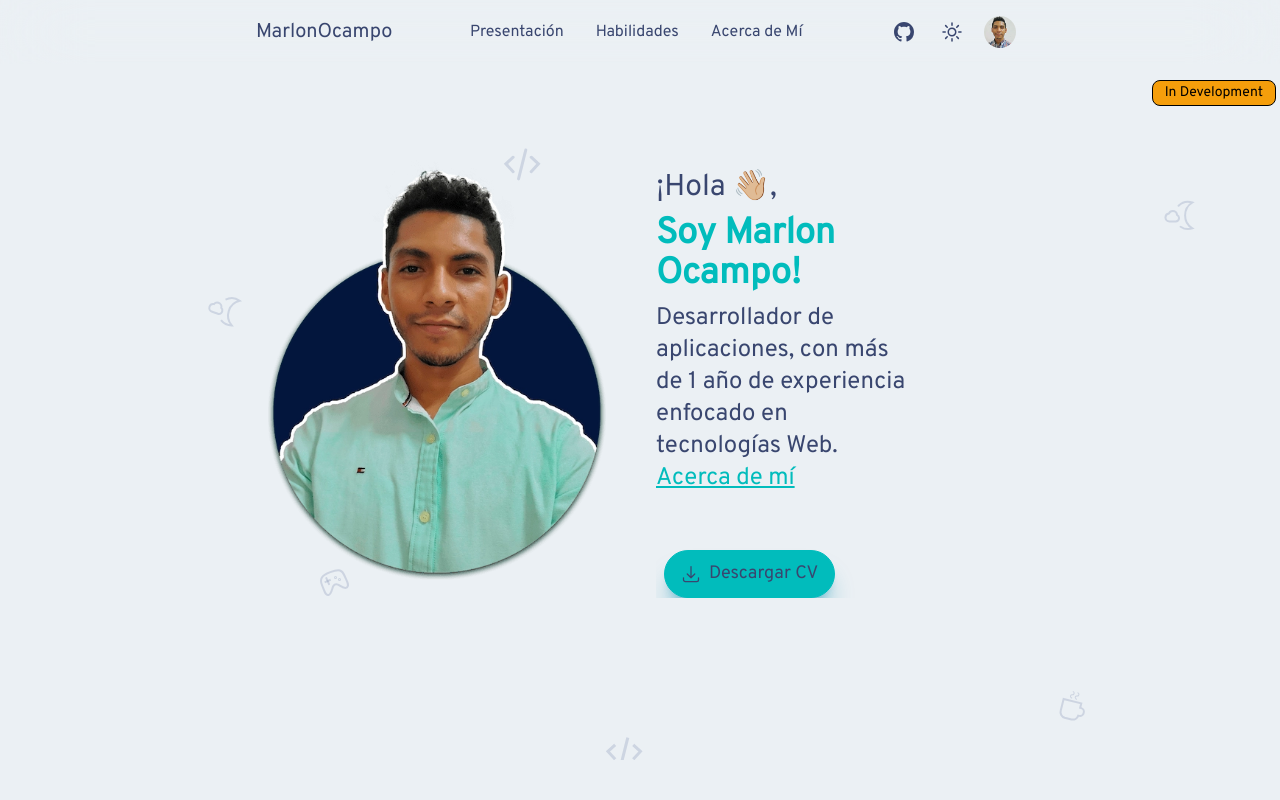
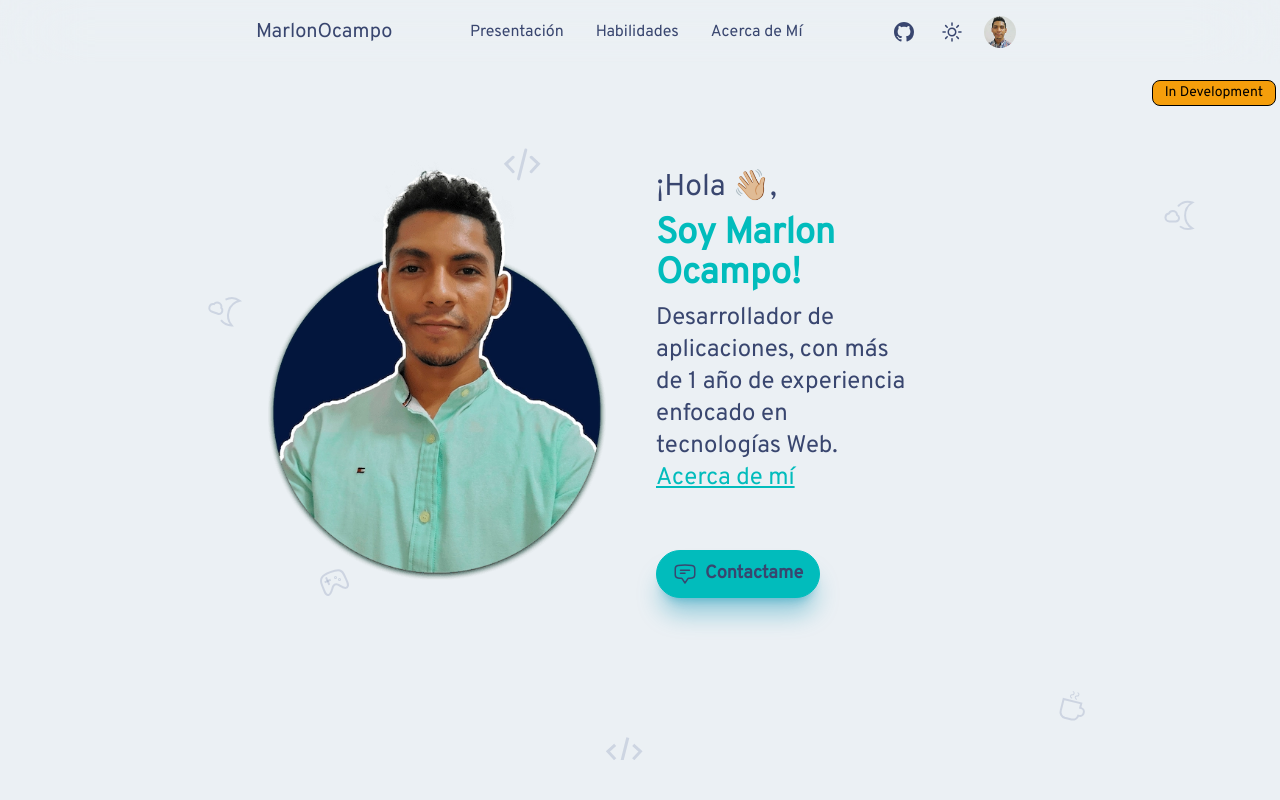
Before and after one commit to marlonocampo/portfolio, a React (Vite) app: page / in a window 1280 px wide. Shown: the top 800 px of the page. Built offline with nearby package versions, Linux system fonts and the light colour scheme.

Commit message:
animation presentation

```diff
--- /dev/null
+++ b/src/assets/icons/MessageIcon.tsx
@@ -0,0 +1,5 @@
+export const MessageIcon = (): JSX.Element => (
+  <svg xmlns='http://www.w3.org/2000/svg' fill='none' viewBox='0 0 24 24' strokeWidth={1.5} stroke='currentColor' className='w-6 h-6'>
+    <path strokeLinecap='round' strokeLinejoin='round' d='M7.5 8.25h9m-9 3H12m-9.75 1.51c0 1.6 1.123 2.994 2.707 3.227 1.129.166 2.27.293 3.423.379.35.026.67.21.865.501L12 21l2.755-4.133a1.14 1.14 0 01.865-.501 48.172 48.172 0 003.423-.379c1.584-.233 2.707-1.626 2.707-3.228V6.741c0-1.602-1.123-2.995-2.707-3.228A48.394 48.394 0 0012 3c-2.392 0-4.744.175-7.043.513C3.373 3.746 2.25 5.14 2.25 6.741v6.018z' />
+  </svg>
+)
--- a/src/assets/styles/index.css
+++ b/src/assets/styles/index.css
@@ -68,16 +68,21 @@ h1 {
     background-image: url('/src/assets/images/bgtexture.svg');
   }
 
-  .openEffect {
-    transform: scale(.8);
-    animation: slideUp .9s ease forwards .1s;
+  .zoomEffect {
+    transform: scale(.9);
+    animation: slideOrigin .5s ease forwards .1s;
   }
 
-  @keyframes slideUp {
-    0% {
-    }
+  .slideUp {
+    transform: translateY(20px);
+    animation: slideOrigin .5s ease forwards .1s;
+  }
+
+  @keyframes slideOrigin {
+    0% {}
     100% {
       transform: translateY(0px);
+      animation: none;
     }
   }
 }
--- a/src/components/nav/Navbar.tsx
+++ b/src/components/nav/Navbar.tsx
@@ -12,7 +12,7 @@ export function NavBar (): JSX.Element {
   const classLinks = 'linknav activeEfect hover:text-secondary-content'
 
   return (
-    <nav className={'text-secondary navbar fixed bg-transparent backdrop-blur-2xl justify-between px-8 xl:px-64'}>
+    <nav className={'text-secondary navbar fixed bg-transparent backdrop-blur-2xl z-20 justify-between px-8 xl:px-64'}>
       <div className='flex justify-center content-center items-center'>
         <button
           className='md:hidden btn btn-ghost btn-circle'
--- a/src/components/nav/Sidebar.tsx
+++ b/src/components/nav/Sidebar.tsx
@@ -9,7 +9,7 @@ export default function Sidebar (): JSX.Element {
                       hover:bg-secondary-focus   rounded-full flex gap-3 text-secondary`
   return (
     <div
-      className={`${isOpen ? 'translate-x-0' : '-translate-x-full'} z-10 h-screen w-screen fixed
+      className={`${isOpen ? 'translate-x-0' : '-translate-x-full'} z-50 h-screen w-screen fixed
                     backdrop-blur-md ease-in-out duration-200`}
     >
       <div className={`p-4 w-64 h-full bg-primary border-r shadow-xl
--- a/src/components/sections/presentation/Presentation.tsx
+++ b/src/components/sections/presentation/Presentation.tsx
@@ -1,6 +1,6 @@
 import { useContext } from 'react'
 import { ThemeContext } from 'src/context/ThemeContext'
-import { DownloadIcon } from '@assets/¨icons/DownloadIcon'
+import { MessageIcon } from '@assets/¨icons/MessageIcon'
 export function Presentation (): JSX.Element {
   const { isDark } = useContext(ThemeContext)
   const photoProfileTheme = (): string => {
@@ -11,24 +11,25 @@ export function Presentation (): JSX.Element {
   return (
     <div id='#home' className={'gridColumns py-24 px-8 xl:px-64 h-[95vh] bgTexture'}>
       <div className='flex justify-center items-center'>
-        <img src={photoProfileTheme()} width={'400px'} height={'400px'} alt='Photo profile marlonocampo' />
+        <img src={photoProfileTheme()} className='hover:scale-105 transition-all' width={'400px'} height={'400px'} alt='Photo profile marlonocampo' />
       </div>
-      <div className='flex items-center'>
-        <article className={'openEffect text-secondary prose xl:w-[70%] overflow-hidden'}>
+      <div className='flex flex-col items-start justify-center'>
+        <article className={'zoomEffect z-10 text-secondary prose xl:w-[70%] overflow-hidden'}>
           <p className='text-3xl my-2'>¡Hola 👋🏼,</p>
           <h1 className='text-info my-2 prose-h1'>Soy Marlon Ocampo!</h1>
           <p className='text-2xl my-2'>
             Desarrollador de aplicaciones, con más de 1 año de experiencia enfocado en tecnologías Web.<br />
-            <a className='text-info' href='#'>Acerca de mí</a>
+            <a className='text-info activeEfect' href='#'>Acerca de mí</a>
           </p>
-          <a
-            href='#' className='prose btn btn-info text-lg decoration-transparent hover:bg-info-content
-            rounded-full mt-12 shadow-xl shadow-cyan-600/40 capitalize text-secondary mx-2'
+        </article>
+        <div className='slideUp'>
+          <button className='btn btn-info text-lg decoration-transparent hover:bg-info-content
+            rounded-full mt-12 shadow-xl shadow-cyan-600/40 capitalize text-secondary'
           >
-            <DownloadIcon />
-            Descargar CV
-          </a>
-        </article>
+            <MessageIcon />
+            Contactame
+          </button>
+        </div>
       </div>
     </div>
   )
```
